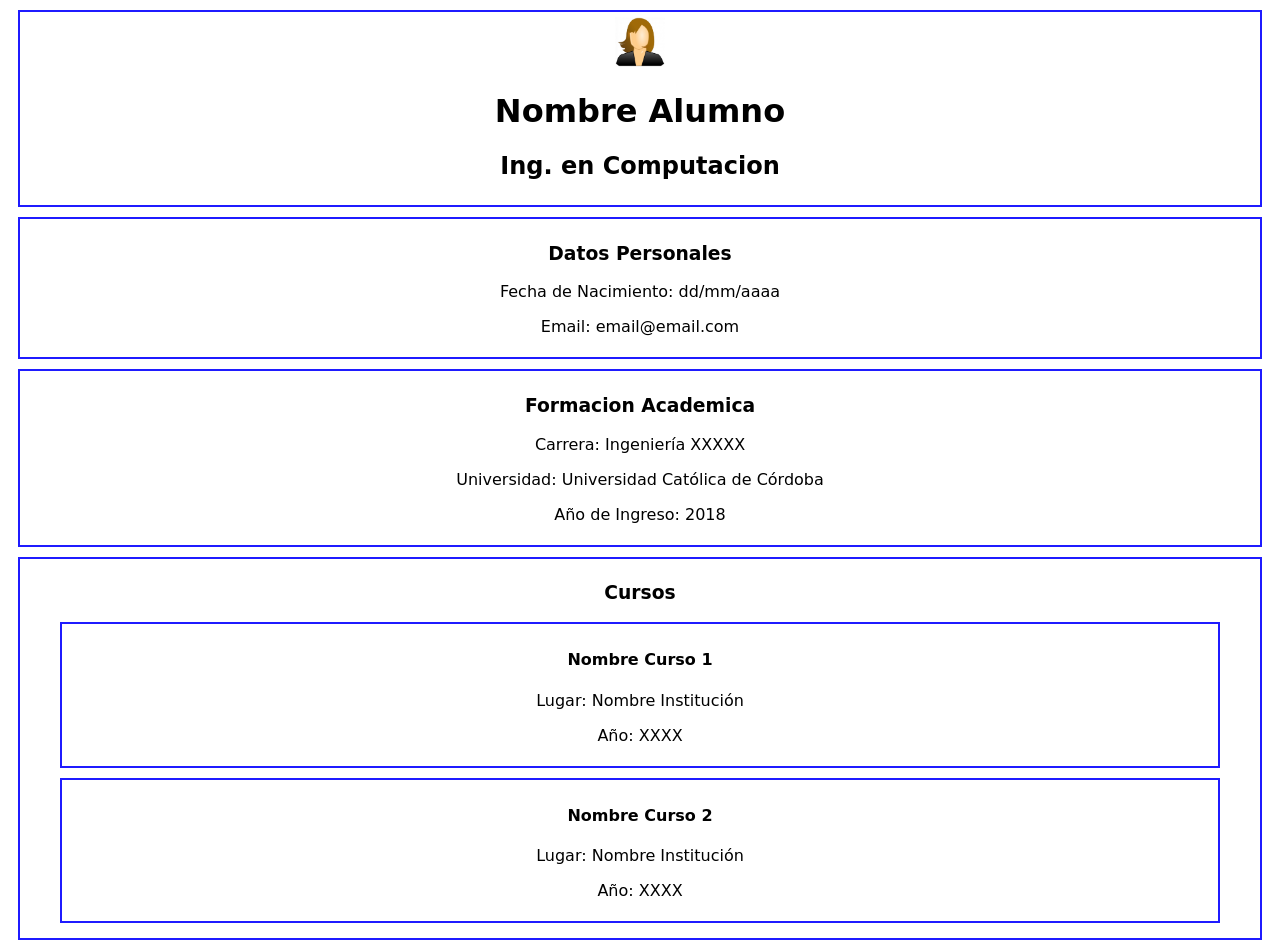
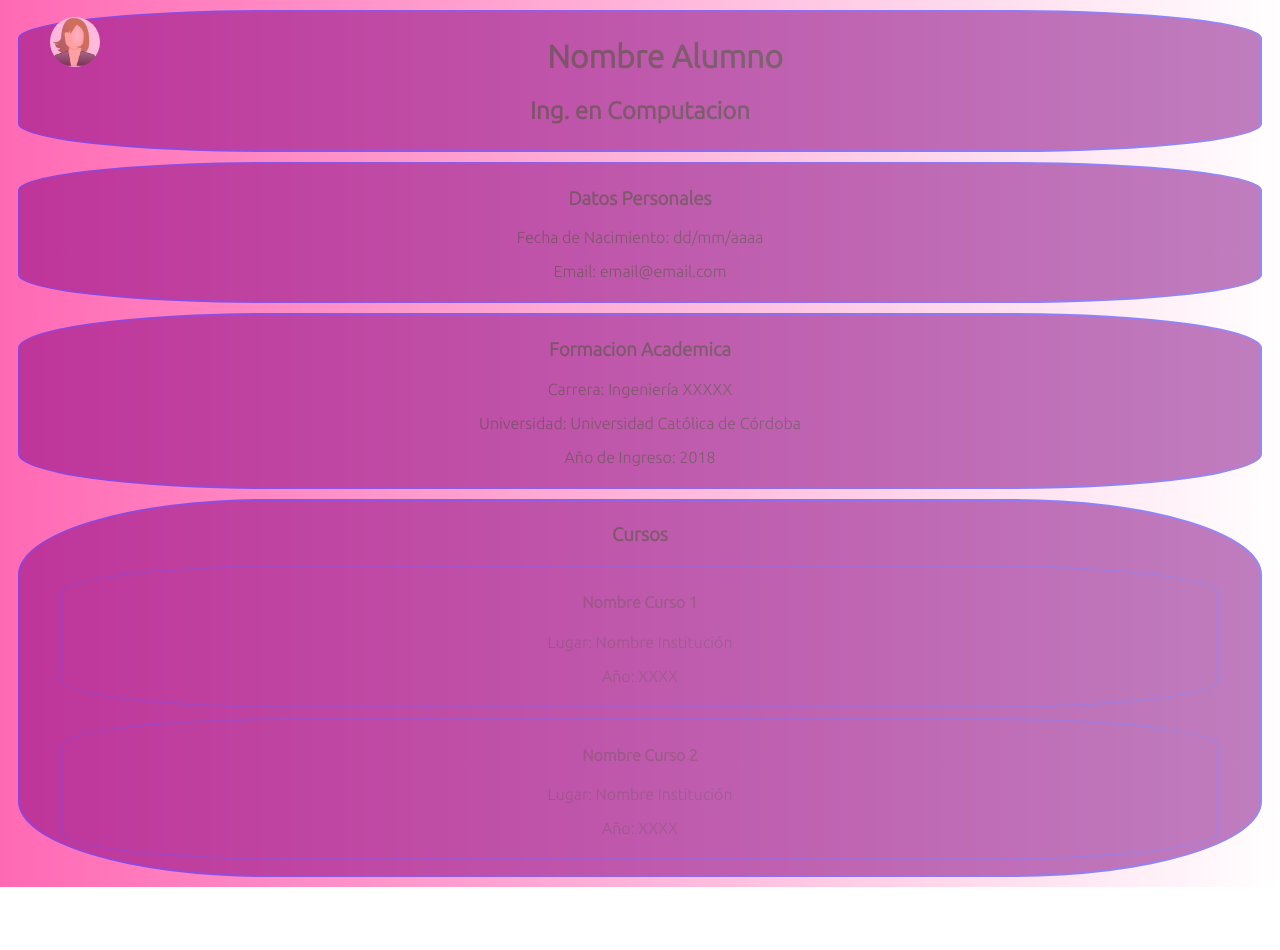
Before and after one commit to UCC-LabCompu2/ejercicios2022-Mussa212, a plain HTML site: page Ejercicios-CSS/ej_cv.html in a window 1280 px wide. After the commit the page ends 887 px from the top, so only its background shows below. Drawn offline with Linux system fonts and the light colour scheme; a web font is replaced by a local one.

Commit message:
Ejercicios primera clase CSS

```diff
--- a/Ejercicios-CSS/ej_cv.html
+++ b/Ejercicios-CSS/ej_cv.html
@@ -3,19 +3,28 @@
 <head>
     <meta charset="UTF-8">
     <title>CV Agustina Aliciardi</title>
-    <link href="https://fonts.googleapis.com/css?family=Gugi" rel="stylesheet">
+    <link href="https://fonts.googleapis.com/css2?family=Ubuntu:wght@300&display=swap" rel="stylesheet">
+    <Link rel="shortcut icon" href="imagenes/satoshito89_01.png">
     <style>
         body{
             text-align: center;
             font-family: 'Gugi', cursive;
+            background: linear-gradient(to right, hotpink,white);
         }
         div{
-            border: 2px solid #1f1bff;
+            border: 2px double #1f1bff;
             margin: 10px;
             padding: 5px 30px;
+            font-family: 'Ubuntu', sans-serif;
+            background-color: purple;
+            opacity: 0.5;
+            border-radius: 20%;
+
         }
         img{
             width: 50px;
+            float: left;
+            border-radius: 50%;
         }
     </style>
 </head>
```
Also changed, not shown: Ejercicios-CSS/ej_columnas.html (+9 -0 lines), Ejercicios-CSS/ej_leyes.html (+11 -0 lines).
